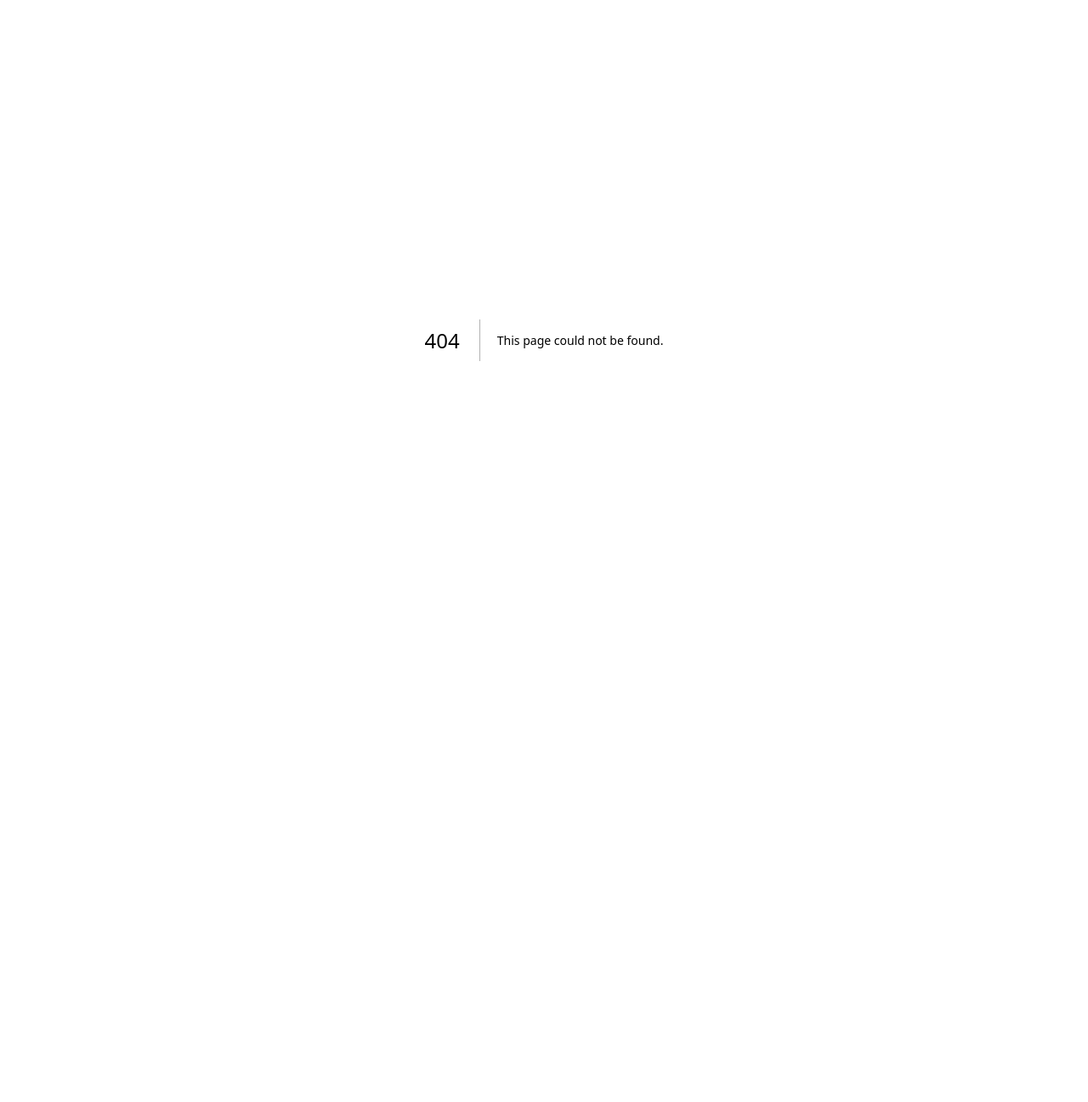
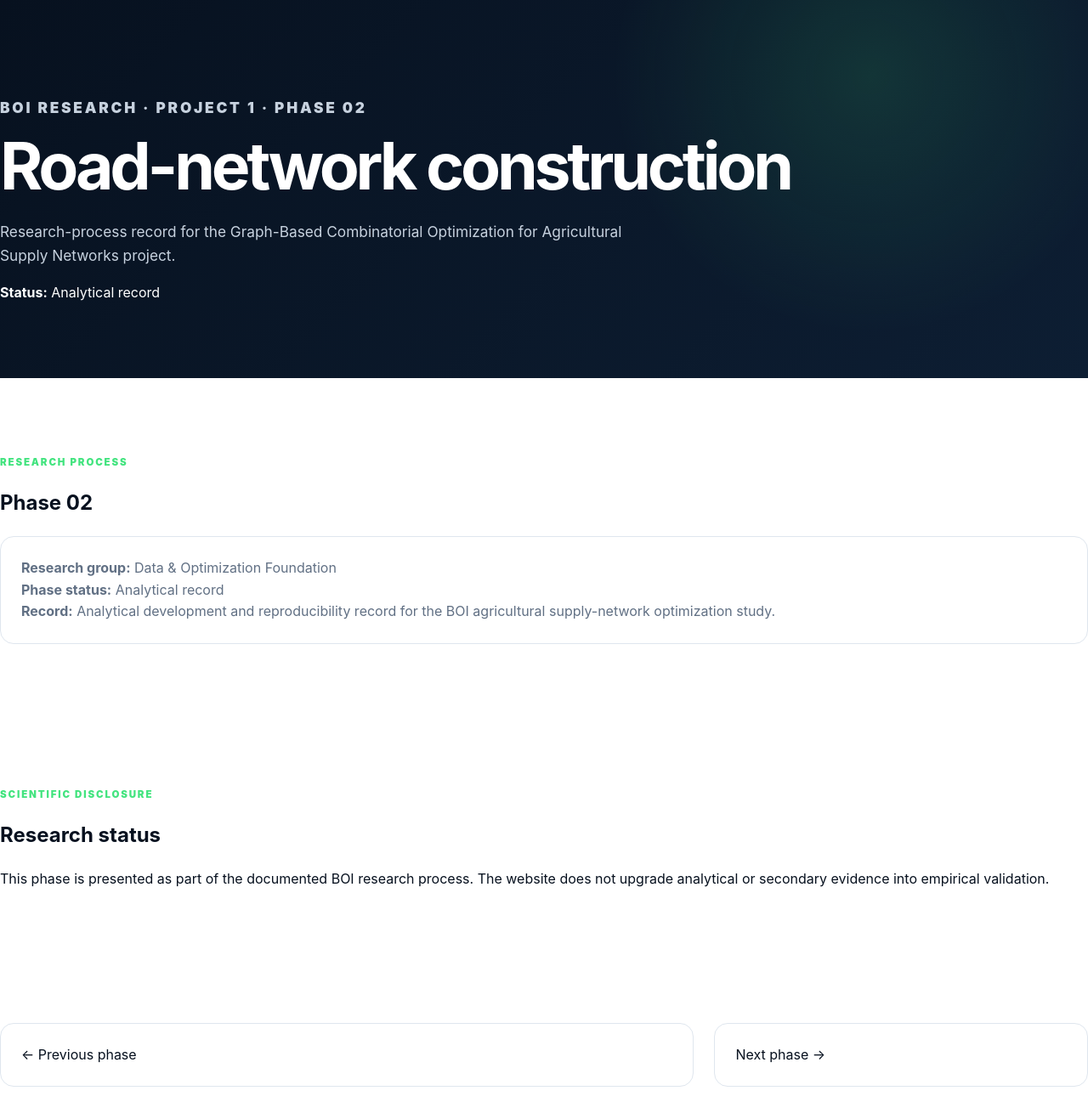
Before and after one commit to Boi2026/burundi-optimization, a Next.js app: page /research/project-1/phases/2 in a window 1280 px wide. Before the commit this address had no page. Shown: the top 1297 px of the page at 85% size. Before the commit the page ends 800 px from the top, so only its background shows below. Built offline with nearby package versions, Linux system fonts and the light colour scheme.

Commit message:
Create PhasePage component for project phases

```diff
--- /dev/null
+++ b/app/research/project-1/phases/[phase]/page.tsx
@@ -0,0 +1,110 @@
+import { notFound } from "next/navigation";
+import { getPhase, phases } from "@/data/phases";
+
+export const dynamicParams = false;
+
+export function generateStaticParams() {
+  return phases.map((phase) => ({
+    phase: String(phase.id),
+  }));
+}
+
+export default async function PhasePage({
+  params,
+}: {
+  params: Promise<{ phase: string }>;
+}) {
+  const { phase } = await params;
+  const id = Number(phase);
+
+  if (!Number.isInteger(id) || id < 1 || id > 44) {
+    notFound();
+  }
+
+  const currentPhase = getPhase(id);
+
+  if (!currentPhase) {
+    notFound();
+  }
+
+  return (
+    <main className="container">
+      <section className="hero">
+        <p className="eyebrow">
+          BOI RESEARCH · PROJECT 1 · PHASE {String(id).padStart(2, "0")}
+        </p>
+
+        <h1>{currentPhase.title}</h1>
+
+        <p className="lead">
+          Research-process record for the Graph-Based Combinatorial
+          Optimization for Agricultural Supply Networks project.
+        </p>
+
+        <div className="notice">
+          <strong>Status:</strong> {currentPhase.status}
+        </div>
+      </section>
+
+      <section className="section">
+        <p className="eyebrow">RESEARCH PROCESS</p>
+
+        <h2>Phase {String(id).padStart(2, "0")}</h2>
+
+        <div className="card">
+          <p>
+            <strong>Research group:</strong> {currentPhase.group}
+          </p>
+
+          <p>
+            <strong>Phase status:</strong> {currentPhase.status}
+          </p>
+
+          <p>
+            <strong>Record:</strong> {currentPhase.detail}
+          </p>
+        </div>
+      </section>
+
+      <section className="section">
+        <p className="eyebrow">SCIENTIFIC DISCLOSURE</p>
+
+        <h2>Research status</h2>
+
+        <div className="notice">
+          This phase is presented as part of the documented BOI research
+          process. The website does not upgrade analytical or secondary
+          evidence into empirical validation.
+        </div>
+      </section>
+
+      <section className="section">
+        <div className="grid two">
+          {id > 1 && (
+            <a
+              className="card"
+              href={`/research/project-1/phases/${id - 1}`}
+            >
+              ← Previous phase
+            </a>
+          )}
+
+          {id < 44 && (
+            <a
+              className="card"
+              href={`/research/project-1/phases/${id + 1}`}
+            >
+              Next phase →
+            </a>
+          )}
+        </div>
+      </section>
+
+      <section className="section">
+        <a className="button" href="/research/project-1">
+          Back to Project 1
+        </a>
+      </section>
+    </main>
+  );
+}
```
